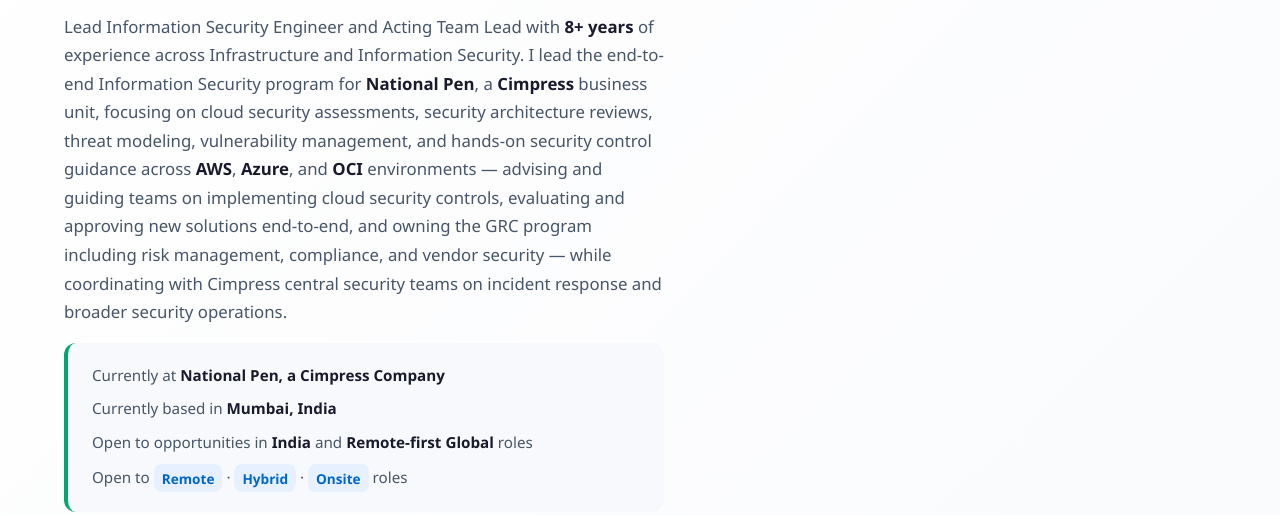
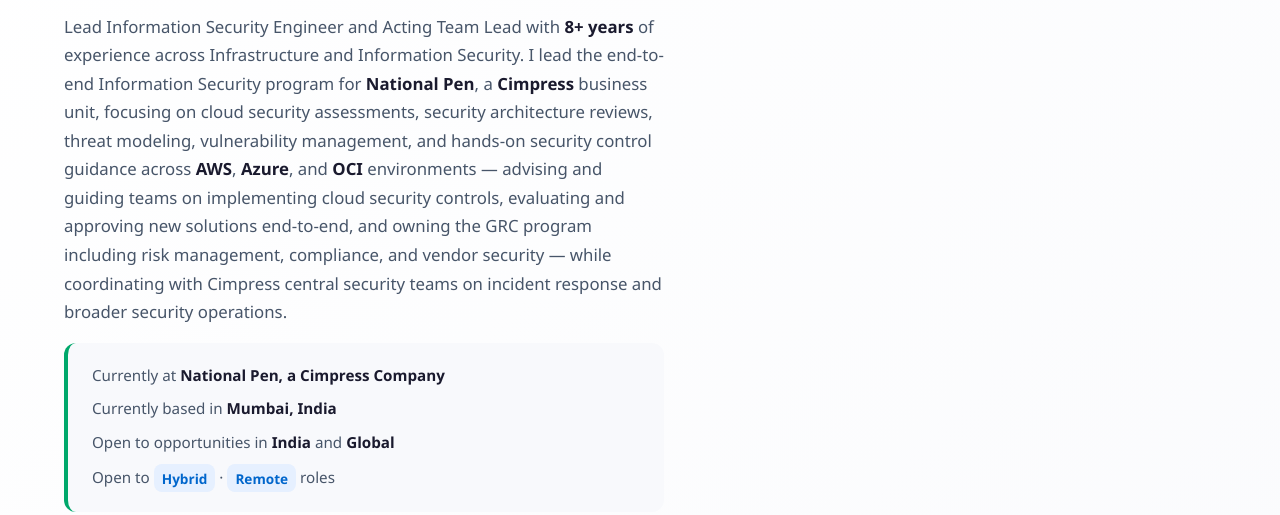
Before and after one commit to This-is-Akshay/Akshay_Suryawanshi, a plain HTML site: page index.html in a window 1280 px wide. Shown: the part 285-800 px from the top of the page. Drawn offline with Linux system fonts and the light colour scheme.

Commit message:
Update availability block and contact CTA wording

```diff
--- a/index.html
+++ b/index.html
@@ -103,8 +103,8 @@
                     <div class="hero__availability-block">
                         <p class="hero__location-text">Currently at <strong>National Pen, a Cimpress Company</strong></p>
                         <p class="hero__location-text">Currently based in <strong>Mumbai, India</strong></p>
-                        <p class="hero__location-text">Open to opportunities in <strong>India</strong> and <strong>Remote-first Global</strong> roles</p>
-                        <p class="hero__location-text">Open to <span class="hero__work-type">Remote</span> · <span class="hero__work-type">Hybrid</span> · <span class="hero__work-type">Onsite</span> roles</p>
+                        <p class="hero__location-text">Open to opportunities in <strong>India</strong> and <strong>Global</strong></p>
+                        <p class="hero__location-text">Open to <span class="hero__work-type">Hybrid</span> · <span class="hero__work-type">Remote</span> roles</p>
                     </div>
                     <div class="hero__cert-badges">
                         <span class="hero__cert-badge hero__cert-badge--cism">CISM</span>
@@ -2339,7 +2339,7 @@
                     <div class="contact__cta">
                         <div class="contact__cta-content">
                             <h3>Open to Opportunities</h3>
-                            <p>Open to roles in Cloud Security, Security Architecture, AppSec &amp; SSDLC, GRC, and Security Program Management at Lead, Manager, or Senior Engineer level — in India and Remote-first Global opportunities.</p>
+                            <p>Open to roles in Cloud Security, Security Architecture, AppSec &amp; SSDLC, GRC, and Security Program Management at Lead, Manager, or Senior Engineer level — in India and Global — Hybrid · Remote</p>
                             <button id="download-resume-contact" class="btn btn--primary">
                                 <svg class="icon" width="18" height="18" viewBox="0 0 24 24" fill="none" stroke="currentColor" stroke-width="2">
                                     <path d="M21 15v4a2 2 0 0 1-2 2H5a2 2 0 0 1-2-2v-4"></path>
```
